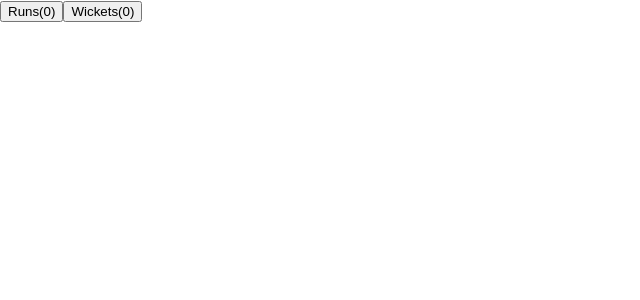
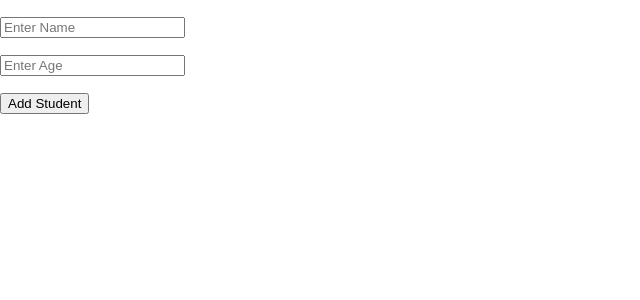
Before and after one commit to srinivas0903/myapp, a React (Create React App) app in the folder myapp/: page / in a window 1280 px wide. Shown: the top 300 px of the page, without its empty margins (0-640 px from the left). Built offline with nearby package versions, Linux system fonts and the light colour scheme.

Commit message:
Apps Update

```diff
--- a/myapp/src/App6.js
+++ b/myapp/src/App6.js
@@ -1,37 +1,163 @@
-import React from 'react';
-import './cart.css';
+import React from 'react'
+import { useState, useEffect } from "react";
+
+// export default function App6() {
+//   const [student, setStudent] = useState({});
+//   const [students, setStudents] = useState([]);
+//   const addStudent = () => {
+//     setStudents((prevStudents) => [...prevStudents, student]);
+//   };
+//   return (
+//     <>
+//       <p>
+//         <input
+//           type="text"
+//           onChange={(e) =>
+//             setStudent((prevStudent) => ({
+//               ...prevStudent,
+//               ...{ name: e.target.value },
+//             }))
+//           }
+//           placeholder="Enter Name"
+//         ></input>
+//       </p>
+//       <p>
+//         <input
+//           type="text"
+//           onChange={(e) =>
+//             setStudent((prevStudent) => ({
+//               ...prevStudent,
+//               ...{ age: e.target.value },
+//             }))
+//           }
+//           placeholder="Enter Age"
+//         ></input>
+//       </p>
+//       <p>
+//         <button onClick={addStudent}>Add Student</button>
+//       </p>
+//       <div>
+//         {students &&
+//           students.map((value, index) => (
+//             <div key={index}>
+//               {value.name}-{value.age}
+//             </div>
+//           ))}
+//       </div>
+//     </>cd
+//   );
+// }
+
+
+
+
+// export default function App6() {
+//       const [student, setStudent] = useState({});
+//       const [students, setStudents] = useState([]);
+//       const addStudent = () => {
+//         setStudents((prevStudents) => [...prevStudents, student]);
+//       };
+//       const deleteStudent = (name) => {
+//         setStudents(students.filter((e) => e.name !== name));
+//       };
+//       return (
+//         <>
+//           <p>
+//             <input
+//               type="text"
+//               onChange={(e) =>
+//                 setStudent((prevStudent) => ({
+//                   ...prevStudent,
+//                   ...{ name: e.target.value },
+//                 }))
+//               }
+//               placeholder="Enter Name"
+//             ></input>
+//           </p>
+//           <p>
+//             <input
+//               type="text"
+//               onChange={(e) =>
+//                 setStudent((prevStudent) => ({
+//                   ...prevStudent,
+//                   ...{ age: e.target.value },
+//                 }))
+//               }
+//               placeholder="Enter Age"
+//             ></input>
+//           </p>
+//           <p>
+//             <button onClick={addStudent}>Add Student</button>
+//           </p>
+//           <div>
+//             {students &&
+//               students.map((value, index) => (
+//                 <div key={index}>
+//                   {value.name}-{value.age} -{" "}
+//                   <button onClick={() => deleteStudent(value.name)}>Delete</button>
+//                 </div>
+//               ))}
+//           </div>
+//         </>
+//       );
+//     }
+
+
 
 export default function App6() {
-  return (
-    <div>
-    <div className='container'>
-        <div className='con'>
-            <img src="https://www.google.com/url?sa=i&url=https%3A%2F%2Fstock.adobe.com%2Fsearch%3Fk%3D%2522yellow%2Bmango%2522&psig=AOvVaw00O9O-u1nzWdxfEEtaS-Ux&ust=1709621084182000&source=images&cd=vfe&opi=89978449&ved=0CBMQjRxqFwoTCPiD1v2A2oQDFQAAAAAdAAAAABAE"></img>
-            <br></br>
-            <h3>Mango</h3>
-            <h3>price : 300</h3>
-            <button>Add</button>
-
+    const [student, setStudent] = useState({ name: "", age: "" });
+    const [students, setStudents] = useState([]);
+    const addStudent = () => {
+      setStudents((prevStudents) => [...prevStudents, student]);
+    };
+    const deleteStudent = (name) => {
+      setStudents(students.filter((e) => e.name !== name));
+    };
+    const editStudent = (value) => {
+      setStudent(value);
+      deleteStudent(value.name);
+    };
+    return (
+      <>
+        <p>
+          <input
+            type="text"
+            value={student.name}
+            onChange={(e) =>
+              setStudent((prevStudent) => ({
+                ...prevStudent,
+                ...{ name: e.target.value },
+              }))
+            }
+            placeholder="Enter Name"
+          ></input>
+        </p>
+        <p>
+          <input
+            type="text"
+            value={student.age}
+            onChange={(e) =>
+              setStudent((prevStudent) => ({
+                ...prevStudent,
+                ...{ age: e.target.value },
+              }))
+            }
+            placeholder="Enter Age"
+          ></input>
+        </p>
+        <p>
+          <button onClick={addStudent}>Add Student</button>
+        </p>
+        <div>
+          {students &&
+            students.map((value, index) => (
+              <div key={index}>
+                {value.name}-{value.age} -{" "}
+                <button onClick={() => deleteStudent(value.name)}>Delete</button>
+                <button onClick={() => editStudent(value)}>Edit</button>
+              </div>
+            ))}
         </div>
-        <div className='tai'>
-            <img src="https://www.pexels.com/photo/red-and-orange-apple-fruit-102104/"></img>
-            <br></br>
-            <h3>Apple</h3>
-            <h3>price : 300</h3>
-            <button>Add</button>
-
-        </div>
-        <div className='ner'>
-            <img src="https://www.istockphoto.com/photo/orange-gm185284489-19875146"></img>
-            <br></br>
-            <h3>Orange</h3>
-            <h3>price : 300</h3>
-            <button>Add</button>
-        </div>
-
-    </div>
-
-
-    </div>
-  )
-}
+      </>
+    );
+  }
--- a/myapp/src/index.js
+++ b/myapp/src/index.js
@@ -1,14 +1,14 @@
 import React from "react";
 import ReactDOM from "react-dom/client";
 import './index.css';
-import App10 from './App10';
+import App6 from './App6';
 
 
 const root = ReactDOM.createRoot(document.getElementById("root"));
 
 root.render(
   <React.StrictMode>
-   <App10/>
+   <App6/>
   </React.StrictMode>
 );
 
```
Also changed, not shown: myapp/src/App11.js (added, +26 -0 lines), myapp/src/App8.js (renamed from myapp/app8.js).
